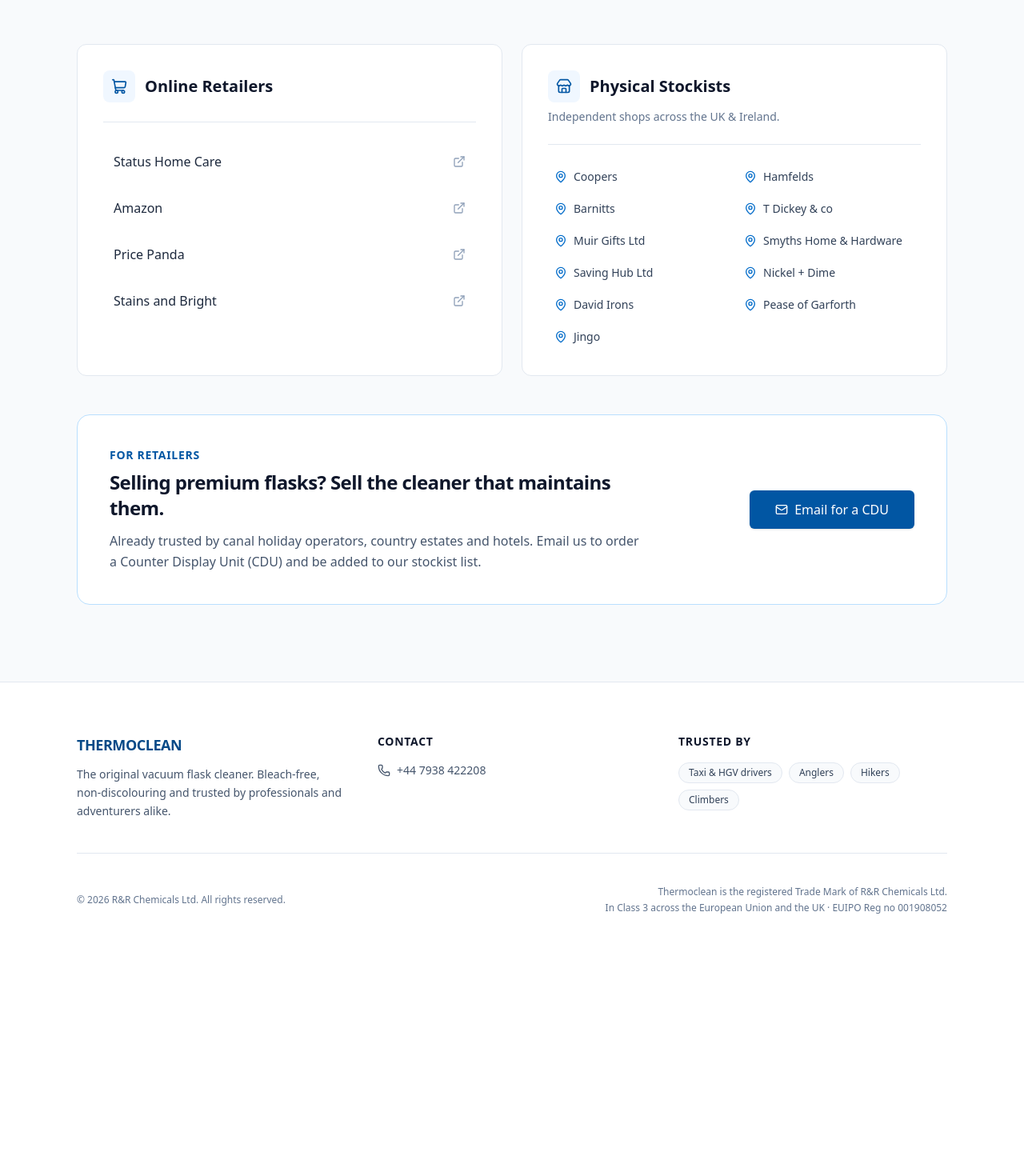
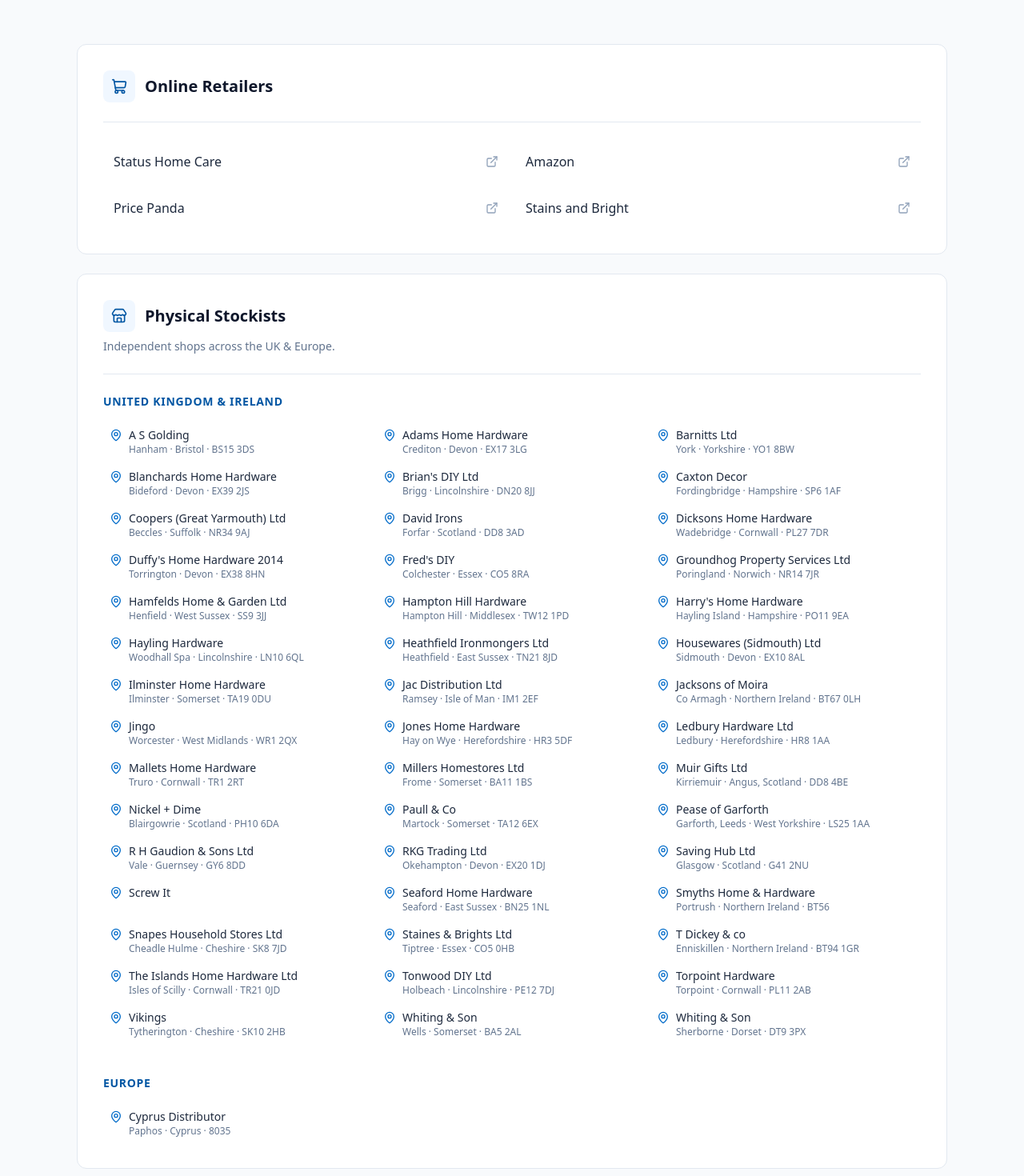
Before and after one commit to porotkin/thermoclean, a React (Vite) app: page / in a window 1280 px wide. Shown: the part 3080-4550 px from the top of the page at 80% size. Before the commit the page ends 4287 px from the top, so only its background shows below. Built offline with nearby package versions, Linux system fonts and the light colour scheme.

Commit message:
Add UK stockists

```diff
--- a/src/components/WhereToBuy.jsx
+++ b/src/components/WhereToBuy.jsx
@@ -10,19 +10,72 @@
     {name: "Stains and Bright", url: "https://stainsandbright.co.uk"},
 ]
 
-const physicalStockists = [
-    "Coopers",
-    "Hamfelds",
-    "Barnitts",
-    "T Dickey & co",
-    "Muir Gifts Ltd",
-    "Smyths Home & Hardware",
-    "Saving Hub Ltd",
-    "Nickel + Dime",
-    "David Irons",
-    "Pease of Garforth",
-    "Jingo",
+const ukStockists = [
+    {name: "A S Golding", town: "Hanham", region: "Bristol", postcode: "BS15 3DS"},
+    {name: "Adams Home Hardware", town: "Crediton", region: "Devon", postcode: "EX17 3LG"},
+    {name: "Barnitts Ltd", town: "York", region: "Yorkshire", postcode: "YO1 8BW"},
+    {name: "Blanchards Home Hardware", town: "Bideford", region: "Devon", postcode: "EX39 2JS"},
+    {name: "Brian's DIY Ltd", town: "Brigg", region: "Lincolnshire", postcode: "DN20 8JJ"},
+    {name: "Caxton Decor", town: "Fordingbridge", region: "Hampshire", postcode: "SP6 1AF"},
+    {name: "Coopers (Great Yarmouth) Ltd", town: "Beccles", region: "Suffolk", postcode: "NR34 9AJ"},
+    {name: "David Irons", town: "Forfar", region: "Scotland", postcode: "DD8 3AD"},
+    {name: "Dicksons Home Hardware", town: "Wadebridge", region: "Cornwall", postcode: "PL27 7DR"},
+    {name: "Duffy's Home Hardware 2014", town: "Torrington", region: "Devon", postcode: "EX38 8HN"},
+    {name: "Fred's DIY", town: "Colchester", region: "Essex", postcode: "CO5 8RA"},
+    {name: "Groundhog Property Services Ltd", town: "Poringland", region: "Norwich", postcode: "NR14 7JR"},
+    {name: "Hamfelds Home & Garden Ltd", town: "Henfield", region: "West Sussex", postcode: "SS9 3JJ"},
+    {name: "Hampton Hill Hardware", town: "Hampton Hill", region: "Middlesex", postcode: "TW12 1PD"},
+    {name: "Harry's Home Hardware", town: "Hayling Island", region: "Hampshire", postcode: "PO11 9EA"},
+    {name: "Hayling Hardware", town: "Woodhall Spa", region: "Lincolnshire", postcode: "LN10 6QL"},
+    {name: "Heathfield Ironmongers Ltd", town: "Heathfield", region: "East Sussex", postcode: "TN21 8JD"},
+    {name: "Housewares (Sidmouth) Ltd", town: "Sidmouth", region: "Devon", postcode: "EX10 8AL"},
+    {name: "Ilminster Home Hardware", town: "Ilminster", region: "Somerset", postcode: "TA19 0DU"},
+    {name: "Jac Distribution Ltd", town: "Ramsey", region: "Isle of Man", postcode: "IM1 2EF"},
+    {name: "Jacksons of Moira", town: "Co Armagh", region: "Northern Ireland", postcode: "BT67 0LH"},
+    {name: "Jingo", town: "Worcester", region: "West Midlands", postcode: "WR1 2QX"},
+    {name: "Jones Home Hardware", town: "Hay on Wye", region: "Herefordshire", postcode: "HR3 5DF"},
+    {name: "Ledbury Hardware Ltd", town: "Ledbury", region: "Herefordshire", postcode: "HR8 1AA"},
+    {name: "Mallets Home Hardware", town: "Truro", region: "Cornwall", postcode: "TR1 2RT"},
+    {name: "Millers Homestores Ltd", town: "Frome", region: "Somerset", postcode: "BA11 1BS"},
+    {name: "Muir Gifts Ltd", town: "Kirriemuir", region: "Angus, Scotland", postcode: "DD8 4BE"},
+    {name: "Nickel + Dime", town: "Blairgowrie", region: "Scotland", postcode: "PH10 6DA"},
+    {name: "Paull & Co", town: "Martock", region: "Somerset", postcode: "TA12 6EX"},
+    {name: "Pease of Garforth", town: "Garforth, Leeds", region: "West Yorkshire", postcode: "LS25 1AA"},
+    {name: "R H Gaudion & Sons Ltd", town: "Vale", region: "Guernsey", postcode: "GY6 8DD"},
+    {name: "RKG Trading Ltd", town: "Okehampton", region: "Devon", postcode: "EX20 1DJ"},
+    {name: "Saving Hub Ltd", town: "Glasgow", region: "Scotland", postcode: "G41 2NU"},
+    {name: "Screw It"},
+    {name: "Seaford Home Hardware", town: "Seaford", region: "East Sussex", postcode: "BN25 1NL"},
+    {name: "Smyths Home & Hardware", town: "Portrush", region: "Northern Ireland", postcode: "BT56"},
+    {name: "Snapes Household Stores Ltd", town: "Cheadle Hulme", region: "Cheshire", postcode: "SK8 7JD"},
+    {name: "Staines & Brights Ltd", town: "Tiptree", region: "Essex", postcode: "CO5 0HB"},
+    {name: "T Dickey & co", town: "Enniskillen", region: "Northern Ireland", postcode: "BT94 1GR"},
+    {name: "The Islands Home Hardware Ltd", town: "Isles of Scilly", region: "Cornwall", postcode: "TR21 0JD"},
+    {name: "Tonwood DIY Ltd", town: "Holbeach", region: "Lincolnshire", postcode: "PE12 7DJ"},
+    {name: "Torpoint Hardware", town: "Torpoint", region: "Cornwall", postcode: "PL11 2AB"},
+    {name: "Vikings", town: "Tytherington", region: "Cheshire", postcode: "SK10 2HB"},
+    {name: "Whiting & Son", town: "Wells", region: "Somerset", postcode: "BA5 2AL"},
+    {name: "Whiting & Son", town: "Sherborne", region: "Dorset", postcode: "DT9 3PX"},
 ]
+
+const europeStockists = [
+    {name: "Cyprus Distributor", town: "Paphos", region: "Cyprus", postcode: "8035"},
+]
+
+function StockistItem({stockist}) {
+    const location = [stockist.town, stockist.region, stockist.postcode].filter(Boolean).join(" · ")
+    return (
+        <li className="flex items-start gap-2 rounded-md px-2 py-1.5">
+            <MapPin className="mt-0.5 h-4 w-4 shrink-0 text-brand-600"/>
+            <div className="min-w-0">
+                <div className="text-sm font-medium text-slate-800">{stockist.name}</div>
+                {location && (
+                    <div className="text-xs text-slate-500">{location}</div>
+                )}
+            </div>
+        </li>
+    )
+}
 
 export default function WhereToBuy() {
     return (
@@ -43,8 +96,7 @@
                     </p>
                 </div>
 
-                <div className="mt-16 grid grid-cols-1 gap-6 lg:grid-cols-2">
-                    <Card>
+                <Card className="mt-16">
                     <CardContent className="p-6 sm:p-8">
                         <div className="flex items-center gap-3">
                             <div
@@ -56,7 +108,7 @@
                             </h3>
                         </div>
                         <Separator className="my-6"/>
-                            <ul className="space-y-2">
+                        <ul className="grid grid-cols-1 gap-2 sm:grid-cols-2">
                             {onlineRetailers.map(({name, url}) => (
                                 <li key={name}>
                                     <a
@@ -77,7 +129,7 @@
                     </CardContent>
                 </Card>
 
-                    <Card>
+                <Card className="mt-6">
                     <CardContent className="p-6 sm:p-8">
                         <div className="flex items-center gap-3">
                             <div
@@ -89,23 +141,39 @@
                             </h3>
                         </div>
                         <p className="mt-2 text-sm text-slate-500">
-                                Independent shops across the UK & Ireland.
+                            Independent shops across the UK & Europe.
                         </p>
                         <Separator className="my-6"/>
-                            <ul className="grid grid-cols-1 gap-2 sm:grid-cols-2">
-                                {physicalStockists.map((shop) => (
-                                    <li
-                                        key={shop}
-                                        className="flex items-center gap-2 rounded-md px-2 py-1.5 text-sm text-slate-700"
-                                    >
-                                        <MapPin className="h-4 w-4 shrink-0 text-brand-600"/>
-                                        <span>{shop}</span>
-                                    </li>
+
+                        <div>
+                            <h4 className="mb-4 text-sm font-semibold uppercase tracking-wider text-brand-700">
+                                United Kingdom & Ireland
+                            </h4>
+                            <ul className="grid grid-cols-1 gap-1 sm:grid-cols-2 lg:grid-cols-3">
+                                {ukStockists.map((stockist, index) => (
+                                    <StockistItem
+                                        key={`${stockist.name}-${index}`}
+                                        stockist={stockist}
+                                    />
                                 ))}
                             </ul>
+                        </div>
+
+                        <div className="mt-10">
+                            <h4 className="mb-4 text-sm font-semibold uppercase tracking-wider text-brand-700">
+                                Europe
+                            </h4>
+                            <ul className="grid grid-cols-1 gap-1 sm:grid-cols-2 lg:grid-cols-3">
+                                {europeStockists.map((stockist, index) => (
+                                    <StockistItem
+                                        key={`${stockist.name}-${index}`}
+                                        stockist={stockist}
+                                    />
+                                ))}
+                            </ul>
+                        </div>
                     </CardContent>
                 </Card>
-                </div>
 
                 <div className="mt-12 rounded-2xl border border-brand-200 bg-white p-6 sm:p-10">
                     <div className="flex flex-col items-start gap-6 lg:flex-row lg:items-center lg:justify-between">
```
Lines whose indentation alone changed are shown as unchanged.
